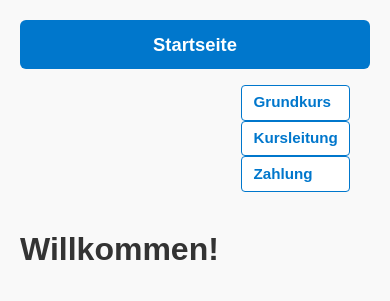
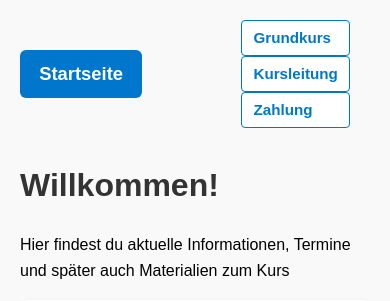
Before and after one commit to sasilanz/Dietipi-App, a Flask app: page / in a window 390 px wide. Shown: the top 301 px of the page. Run offline with Flask 3, Linux system fonts and the light colour scheme.

Commit message:
nochmal die nav links im mobile view

```diff
--- a/web/app/static/css/style.css
+++ b/web/app/static/css/style.css
@@ -259,10 +259,7 @@ form button, .anmelde-button {
     text-align: center;         /* Text zentriert */
   }
   /* Navigation im Mobile untereinander */
-  .nav-group {
-    flex-direction: column;
-    align-items: stretch;     /* lässt .nav über die volle Breite gehen */
-  }
+
   .nav {
     flex-direction: column;   /* Links untereinander stapeln */
     align-items: flex-end;     /* Block rechts asrichten */
```
